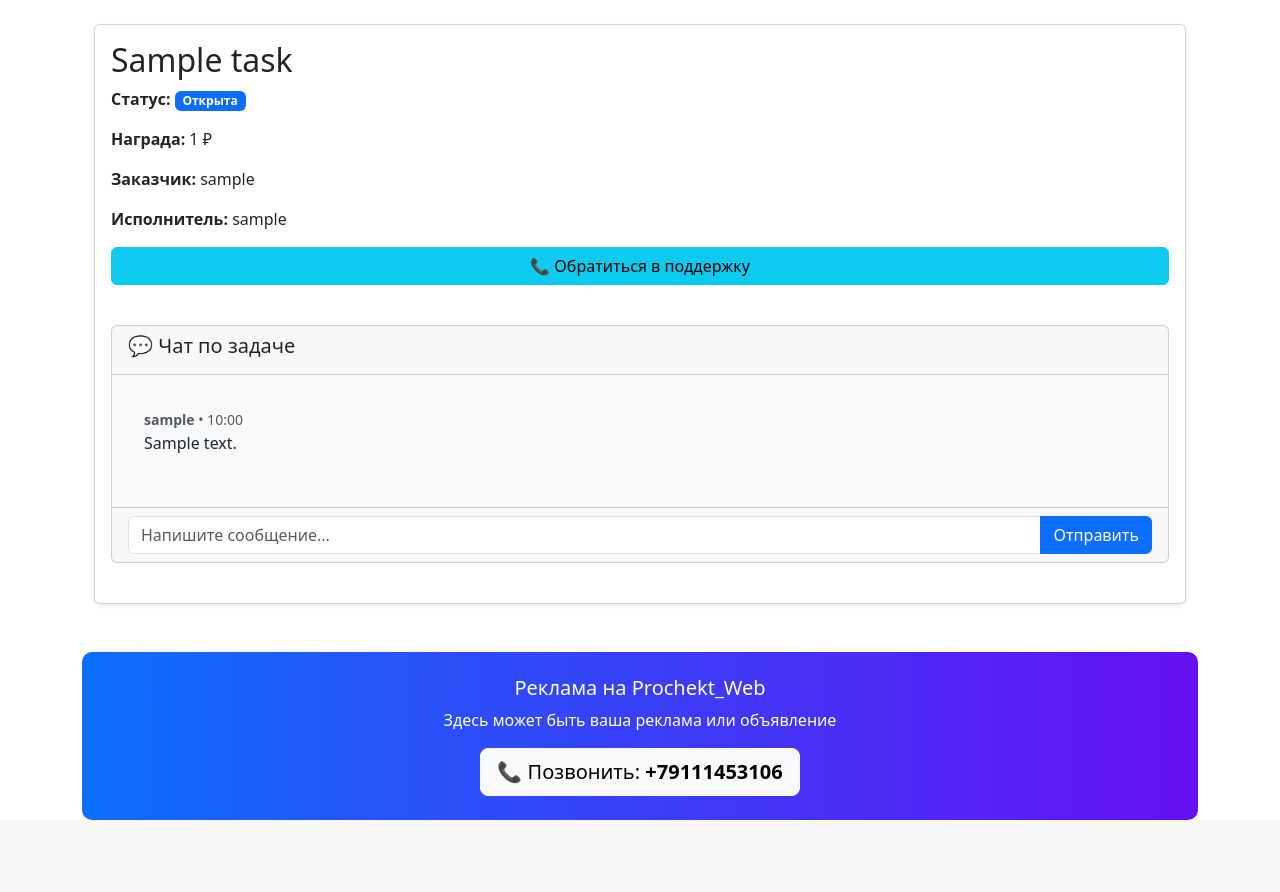
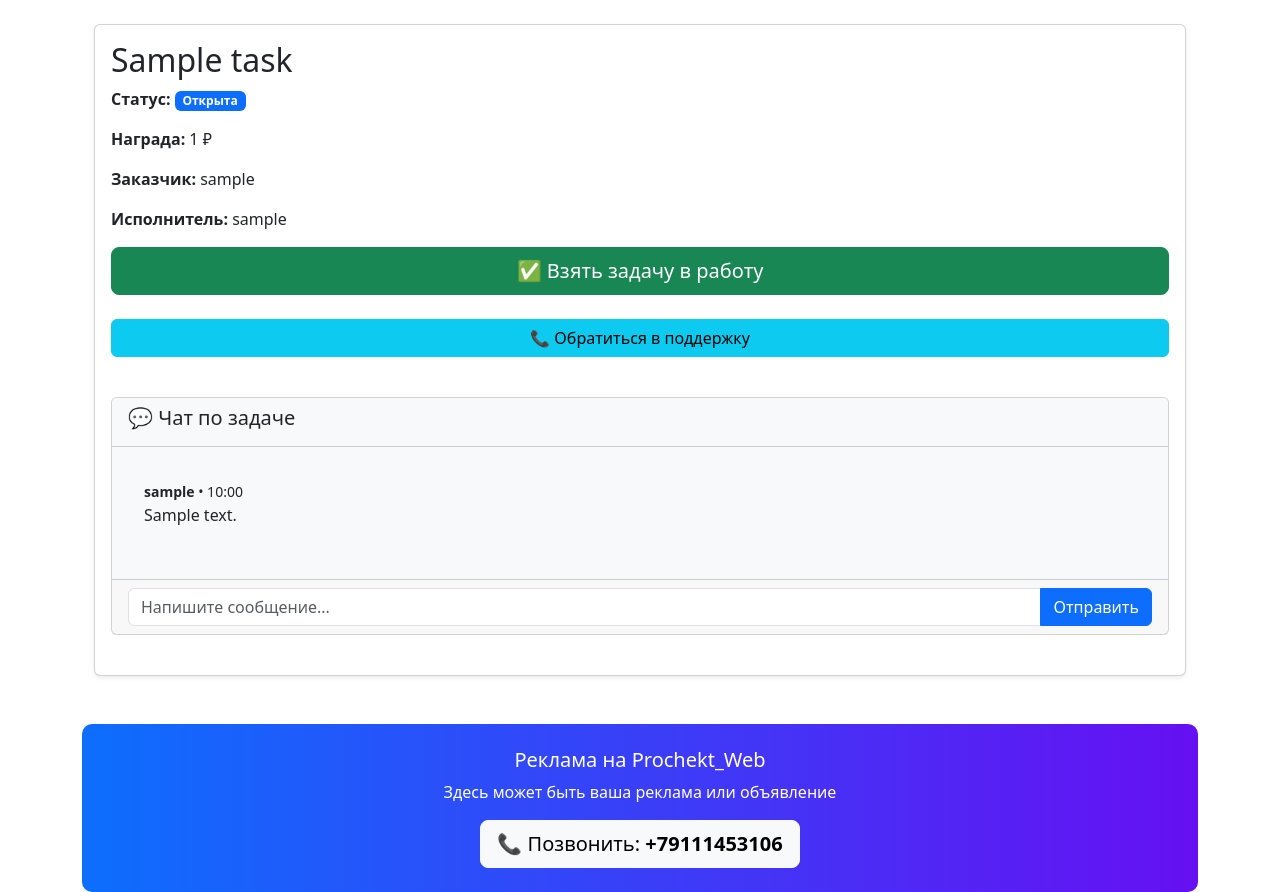
Before and after one commit to balkunovlevnikolaevich-a11y/Prochekt_Web, a Flask app: page /tasks/1 in a window 1280 px wide. Shown: the part 60-952 px from the top of the page. Before the commit the page ends 880 px from the top, so only its background shows below. Run offline with Flask 3, Linux system fonts and the light colour scheme; tables that the repository leaves empty hold one stand-in row (values such as "Sample post").

Commit message:
Update task_detail.html

```diff
--- a/app/templates/task_detail.html
+++ b/app/templates/task_detail.html
@@ -5,10 +5,9 @@
     <div class="card shadow-sm">
         <div class="card-body">
             <h2>{{ task.title }}</h2>
+
             <p><strong>Статус:</strong>
-                <span class="badge bg-{{ 'success' if task.status.value == 'Принята' else 'primary' if task.status.value == 'Открыта' else 'warning' }}">
-                    {{ task.status.value }}
-                </span>
+                <span class="badge bg-primary">{{ task.status.value }}</span>
             </p>
             <p><strong>Награда:</strong> {{ task.reward }} ₽</p>
             <p><strong>Заказчик:</strong> {{ task.customer.username if task.customer else 'Неизвестно' }}</p>
@@ -16,10 +15,10 @@
             <p><strong>Исполнитель:</strong> {{ task.executor.username }}</p>
             {% endif %}
 
-            <!-- Кнопка "Взять задачу" — теперь всегда видно, когда нужно -->
-            {% if task.status.value == 'Открыта' and current_user.is_authenticated and current_user.id != task.customer_id %}
+            <!-- === КНОПКА ВЗЯТЬ ЗАДАЧУ (упрощённое условие) === -->
+            {% if task.status.value == 'Открыта' %}
             <a href="{{ url_for('tasks.take_task', task_id=task.id) }}"
-               class="btn btn-success btn-lg w-100 mb-3">
+               class="btn btn-success btn-lg w-100 mb-4">
                 ✅ Взять задачу в работу
             </a>
             {% endif %}
@@ -31,16 +30,14 @@
 
             <!-- Чат -->
             <div class="card mt-3">
-                <div class="card-header">
+                <div class="card-header bg-light">
                     <h5>💬 Чат по задаче</h5>
                 </div>
                 <div class="card-body" style="max-height: 400px; overflow-y: auto; background: #f8f9fa;">
                     {% for msg in messages %}
                     <div class="d-flex mb-3 {% if msg.sender_id == current_user.id %}justify-content-end{% else %}justify-content-start{% endif %}">
                         <div class="{% if msg.sender_id == current_user.id %}bg-primary text-white{% else %}bg-light{% endif %} rounded-3 p-3" style="max-width: 75%;">
-                            <small class="opacity-75">
-                                <strong>{{ msg.sender.username }}</strong> • {{ msg.created_at.strftime('%H:%M') }}
-                            </small>
+                            <small><strong>{{ msg.sender.username }}</strong> • {{ msg.created_at.strftime('%H:%M') }}</small>
                             <p class="mb-1">{{ msg.text }}</p>
                         </div>
                     </div>
@@ -58,17 +55,13 @@
                 </div>
             </div>
 
-            <!-- Кнопки действий для исполнителя и заказчика -->
+            <!-- Дополнительные кнопки действий -->
             <div class="mt-4">
                 {% if current_user.id == task.executor_id and task.status.value == 'Принята' %}
-                    <a href="{{ url_for('tasks.complete_task', task_id=task.id) }}" class="btn btn-warning btn-lg w-100">
-                        Отметить как выполненную
-                    </a>
+                    <a href="{{ url_for('tasks.complete_task', task_id=task.id) }}" class="btn btn-warning btn-lg w-100">Отметить как выполненную</a>
                 {% endif %}
                 {% if current_user.id == task.customer_id and task.status.value == 'Выполнена' %}
-                    <a href="{{ url_for('tasks.confirm_task', task_id=task.id) }}" class="btn btn-success btn-lg w-100">
-                        ✅ Подтвердить выполнение и выплатить
-                    </a>
+                    <a href="{{ url_for('tasks.confirm_task', task_id=task.id) }}" class="btn btn-success btn-lg w-100">✅ Подтвердить выполнение</a>
                 {% endif %}
             </div>
         </div>
```
